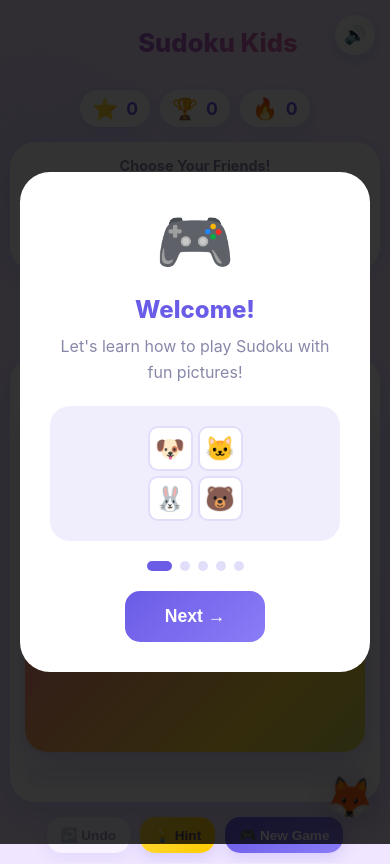
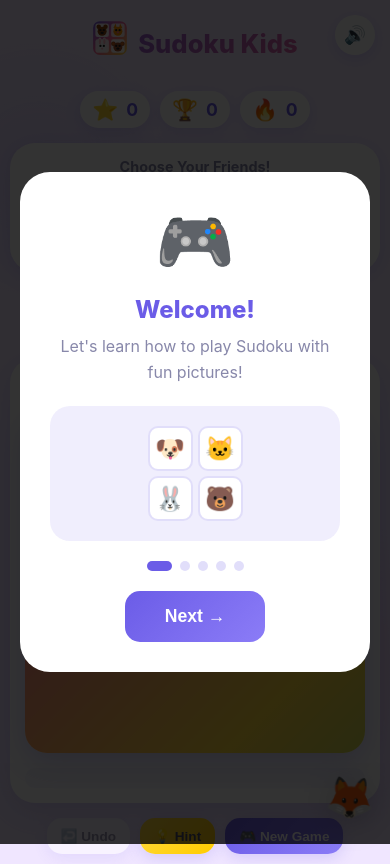
Before and after one commit to Sean4E/KidSoduko, a plain HTML site: page index.html in a window 390 px wide. Drawn offline with Linux system fonts and the light colour scheme.

Commit message:
Add custom icon to title header

```diff
--- a/index.html
+++ b/index.html
@@ -103,7 +103,8 @@
         }
 
         .logo-icon {
-            font-size: 2.2rem;
+            width: 48px;
+            height: 48px;
             animation: bounce 2s ease infinite;
         }
 
@@ -792,7 +793,8 @@
             }
 
             .logo-icon {
-                font-size: 1.8rem;
+                width: 36px;
+                height: 36px;
             }
 
             .player-bar {
@@ -1028,7 +1030,7 @@
         <!-- Header -->
         <header class="header">
             <div class="logo">
-                <span class="logo-icon">🧩</span>
+                <img src="favicon.svg" alt="Sudoku Kids" class="logo-icon">
                 <span>Sudoku Kids</span>
             </div>
         </header>
```
